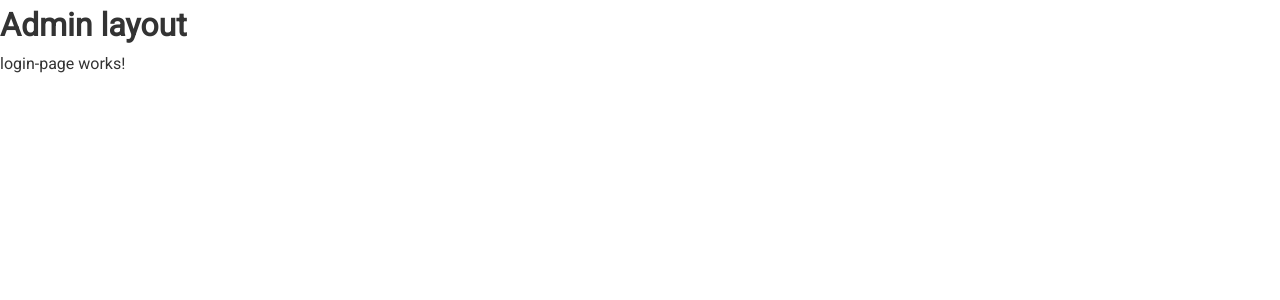
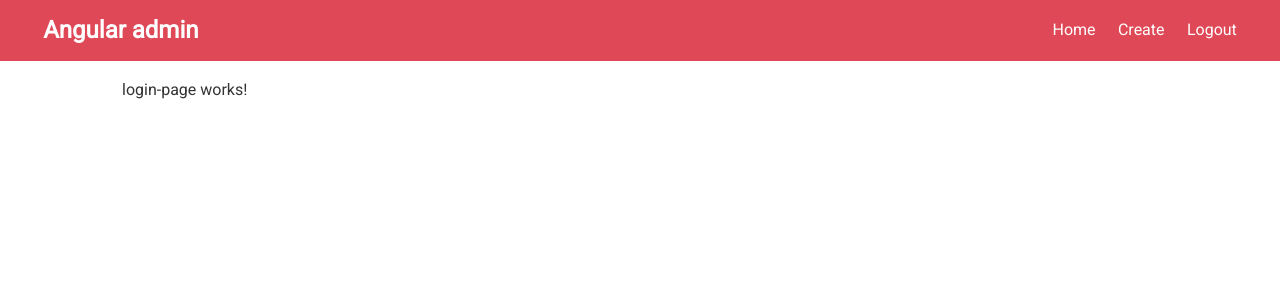
Before and after one commit to Eugene-94/blog, an Angular app: page /admin/login in a window 1280 px wide. Shown: the top 300 px of the page. Built offline with nearby package versions, Linux system fonts and the light colour scheme.

Commit message:
admin layout

```diff
--- a/src/app/admin/shared/components/admin-layout/admin-layout.component.html
+++ b/src/app/admin/shared/components/admin-layout/admin-layout.component.html
@@ -1,3 +1,21 @@
-<h1>Admin layout</h1>
+<nav class="navbar bg-primary">
+    <h1>
+        <a routerLink="/">Angular admin</a>
+    </h1>
 
-<router-outlet></router-outlet>
+    <ul>
+        <li routerLinkActive="active">
+            <a [routerLink]="['/admin', 'dashboard']">Home</a>
+        </li>
+        <li routerLinkActive="active">
+            <a [routerLink]="['/admin', 'create']">Create</a>
+        </li>
+        <li>
+            <a href="#" (click)="logout($event)">Logout</a>
+        </li>
+    </ul>
+</nav>
+
+<div class="container">
+    <router-outlet></router-outlet>
+</div>
--- a/src/app/admin/shared/components/admin-layout/admin-layout.component.ts
+++ b/src/app/admin/shared/components/admin-layout/admin-layout.component.ts
@@ -1,4 +1,5 @@
 import { Component, OnInit } from '@angular/core';
+import { Router } from '@angular/router';
 
 @Component({
   selector: 'app-admin-layout',
@@ -7,9 +8,15 @@
 })
 export class AdminLayoutComponent implements OnInit {
 
-  constructor() { }
+  constructor(private router: Router) { }
 
   ngOnInit(): void {
   }
 
+  logout(event: Event): void {
+    event.preventDefault();
+
+    this.router.navigate(['/admin', 'login']);
+  }
+
 }
```
